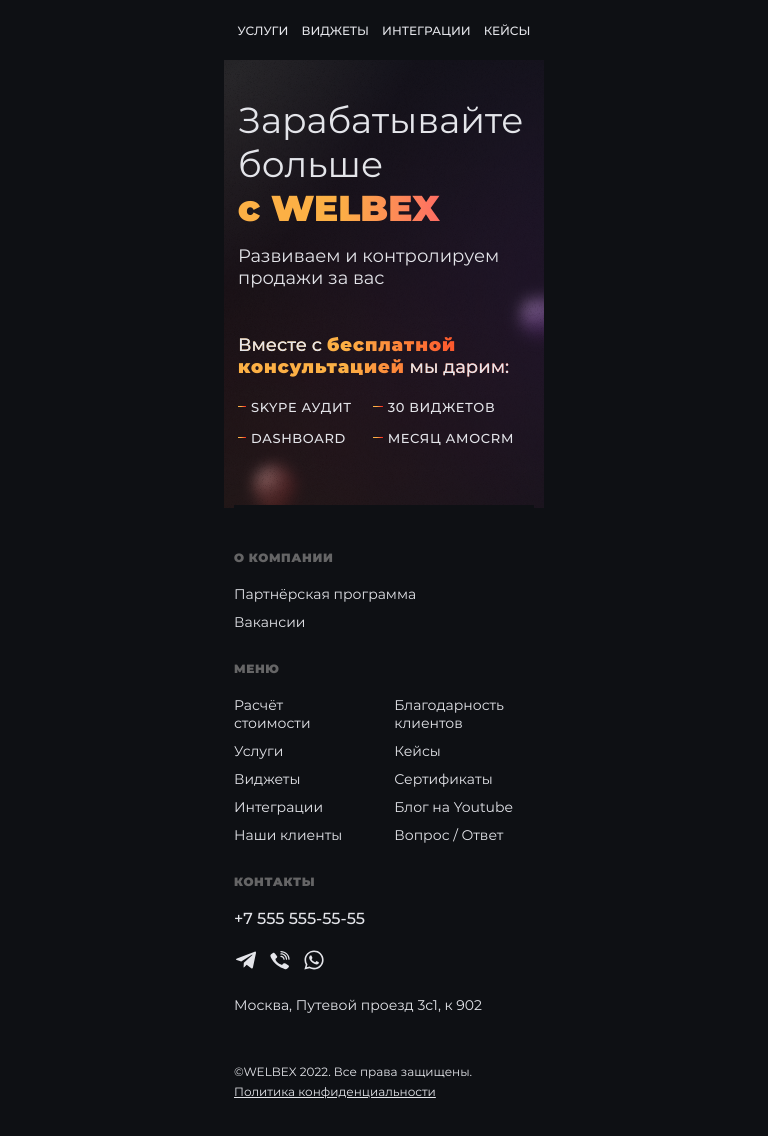
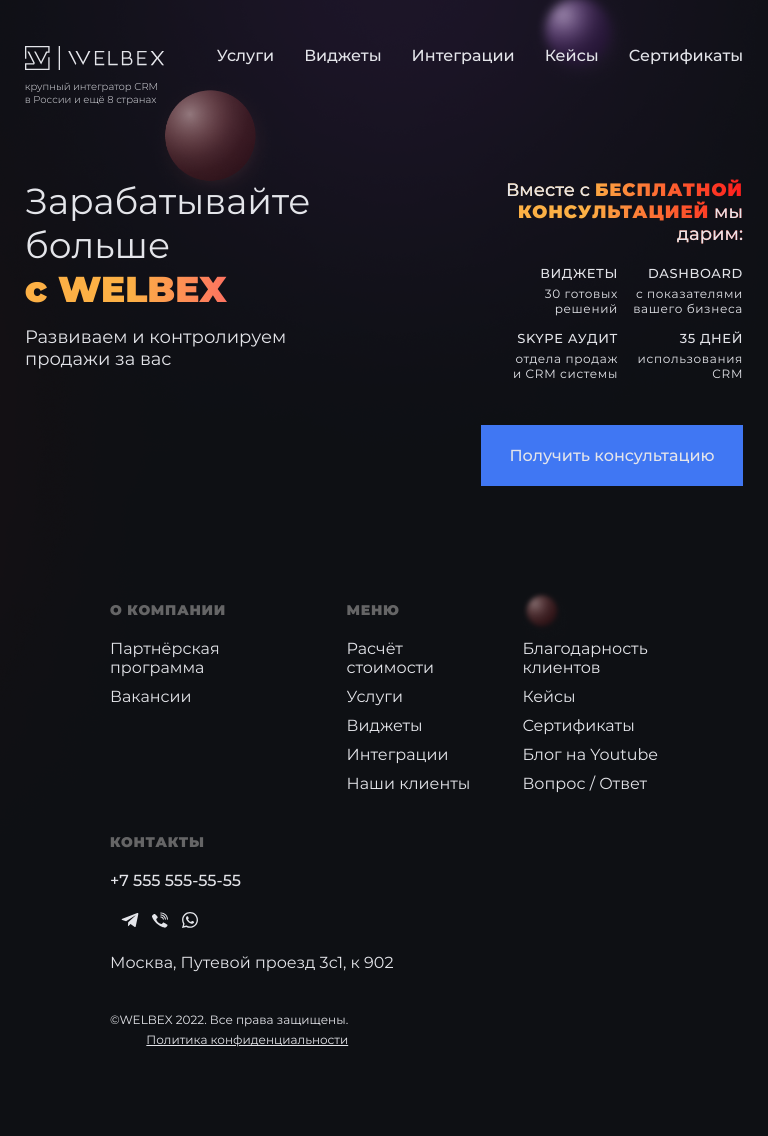
Before and after one commit to rina-dz/-, a React (Create React App) app: page / in a window 768 px wide. Shown: the top 1136 px of the page. After the commit the page ends 1067 px from the top, so only its background shows below. Built offline with nearby package versions, Linux system fonts and the light colour scheme.

Commit message:
fix: поправить вёрстку на смежных разрешениях

```diff
--- a/src/components/Background/Background.css
+++ b/src/components/Background/Background.css
@@ -11,13 +11,14 @@
     display: block;
     Width: 100%;
     Height: 100%;
+    object-fit: cover;
 }
 
 .background__mobile {
     display: none;
 }
 
-@media screen and (max-width: 1200px) {
+@media screen and (max-width: 580px) {
     .background {
         top: 60px;
     }
@@ -25,8 +26,9 @@
     .background__mobile {
         display: block;
         margin: 0 auto 0;
-        Width: 320px;
+        Width: 100%;
         Height: 448px;
+        object-fit: cover;
     }
 
     .background__desktop {
--- a/src/components/Footer/Footer.css
+++ b/src/components/Footer/Footer.css
@@ -1,7 +1,7 @@
 .footer {
     display: flex;
     margin: 0 auto 0;
-    padding: 55px 0 20px;
+    padding: 55px 25px 20px;
     max-width: 1140px;
 }
 
@@ -48,6 +48,7 @@
 }
 
 .footer__contacts-container {
+    width: fit-content;
     display: flex;
     flex-direction: column;
     padding: 0;
@@ -88,12 +89,14 @@
     line-height: normal;
     text-decoration: none;
     margin: 0;
+    text-align: right;
 }
 
 .footer__copyright {
     display: flex;
     flex-direction: column;
     align-items: end;
+    text-align: right;
     margin: 70px 0 0;
 }
 
@@ -120,13 +123,13 @@
 }
 
 
-@media screen and (max-width: 1200px) {
+@media screen and (max-width: 611px) {
     .footer {
-        padding: 45px 0 0;
+        padding: 45px auto 0;
         margin-bottom: 87px;
-        max-width: 300px;
+        align-self: center;
         flex-direction: column;
-        background-color: #0E1014;
+        width: fit-content;
     }
 
     .footer__title {
@@ -144,10 +147,16 @@
     }
 
     .footer__contacts-container {
+        width: fit-content;
         align-items: start;
         list-style-type: none;
         margin: 30px 0 0;
     }
+
+    .footer__container {
+        margin-right: 0;
+    }
+
 
     .footer__icon {
         width: 24px;
@@ -164,3 +173,35 @@
         margin-top: 50px;
     }
 }
+
+@media screen and (max-width: 1030px) and (min-width: 610px) {
+    .footer {
+        display: grid;
+        align-self: center;
+        width: fit-content;
+        grid-template-columns: repeat(2, min-content);
+        grid-template-rows: repeat(2, fit-content);
+        padding: 55px 20px 20px;
+        row-gap: 40px;
+        column-gap: 75px;
+    }
+
+    .footer__container {
+        width: fit-content;
+        margin-right: 0;
+    }
+
+    .footer__contacts-container {
+        grid-column: span 2;
+        align-items: start;
+        margin: 0;
+    }
+
+    .footer__copyright {
+        margin-top: 40px;
+    }
+
+    .footer__br {
+        display: block;
+    }
+}
--- a/src/components/Footer/Footer.js
+++ b/src/components/Footer/Footer.js
@@ -10,7 +10,7 @@ function Footer() {
             <ul className='footer__container'>
                 <h4 className='footer__title'>О компании</h4>
                 <a className='footer__link link' target="_blank" rel="noreferrer"
-                    href='https://www.google.ru/'><li>Партнёрская программа</li></a>
+                    href='https://www.google.ru/'><li>Партнёрская <br className='footer__br' />программа</li></a>
                 <a className='footer__link link' target="_blank" rel="noreferrer"
                     href='https://www.google.ru/'><li>Вакансии</li></a>
             </ul>
--- a/src/components/Header/Header.css
+++ b/src/components/Header/Header.css
@@ -70,7 +70,7 @@
     margin: 0 0 0 30px;
 }
 
-@media screen and (max-width: 1200px) {
+@media screen and (max-width: 580px) {
     .header {
         margin: 0 auto;
         padding: 20px 0;
@@ -117,3 +117,73 @@
         display: none;
     }
 }
+
+@media screen and (max-width: 1150px) and (min-width: 950px) {
+    .header {
+        max-width: min-content;
+    }
+
+    .header__navigation {
+        margin-right: 0;
+    }
+
+    .header__images {
+        visibility: hidden;
+        display: none;
+    }
+}
+
+@media screen and (max-width: 950px) and (min-width: 761px) {
+    .header {
+        max-width: min-content;
+    }
+
+    .header__navigation {
+        margin-right: 0;
+    }
+
+    .header__images {
+        visibility: hidden;
+        display: none;
+    }
+
+    .header__tel {
+        visibility: hidden;
+        display: none;
+    }
+
+    .header__link:last-child {
+        margin-right: 0;
+    }
+
+}
+
+@media screen and (max-width: 760px) and (min-width: 581px) {
+    .header {
+        max-width: min-content;
+    }
+
+    .header__navigation {
+        margin-right: 0;
+    }
+
+    .header__link:last-child {
+        margin-right: 0;
+    }
+
+    .header__tel {
+        visibility: hidden;
+        display: none;
+    }
+
+    .header__images {
+        visibility: hidden;
+        display: none;
+    }
+
+    .header__logo-container {
+        visibility: hidden;
+        display: none;
+    }
+
+}
--- a/src/components/Main/Main.css
+++ b/src/components/Main/Main.css
@@ -10,11 +10,11 @@
     display: flex;
     flex-direction: column;
     margin: 0;
-    padding: 0;
+    padding: 0 0 0 25px;
 }
 
 .main__title {
-    width: 362px;
+    width: 380px;
     color: #E4E5EA;
     font-family: Montserrat;
     font-size: 48px;
@@ -56,7 +56,7 @@
     flex-direction: column;
     align-items: end;
     margin: 0;
-    padding: 0;
+    padding: 0 25px 0 0;
 }
 
 .main__gifts-title {
@@ -152,7 +152,7 @@
     background-color: #4077F3;
 }
 
-@media screen and (max-width: 1200px) {
+@media screen and (max-width: 580px) {
     .main {
         display: flex;
         flex-direction: column;
@@ -163,6 +163,7 @@
 
     .main__title-container {
         margin-bottom: 45px;
+        padding: 0;
     }
 
     .main__title {
@@ -183,6 +184,7 @@
 
     .main__gifts-container {
         align-items: start;
+        padding: 0;
     }
 
     .main__gifts-title {
@@ -247,3 +249,60 @@
         visibility: hidden;
     }
 }
+
+@media screen and (max-width: 850px) and (min-width: 581px) {
+    .main {
+        margin: 75px auto 60px;
+    }
+
+    .main__title {
+        width: 285px;
+        font-size: 36px;
+        margin: 0;
+    }
+
+    .main__colored-title {
+        width: 285px;
+        font-size: 36px;
+        margin: 0 0 15px;
+    }
+
+    .main__text {
+        width: 285px;
+        margin: 0;
+    }
+
+    .main__gifts-title {
+        font-size: 18px;
+        margin: 0 0 20px 14px;
+        text-align: right;
+        width: 250px;
+    }
+
+    .main__gift-container {
+        grid-template-columns: repeat(2, 115px);
+        grid-template-rows: repeat(2, 55px);
+        column-gap: 10px;
+        row-gap: 10px;
+        margin: 0 0 40px 14px;
+    }
+
+    .main__flex {
+        display: flex;
+        flex-direction: column;
+        align-items: center;
+    }
+
+    .main__gift-title {
+        width: 115px;
+        margin: 0 0 5px 0;
+        font-size: 13px;
+        letter-spacing: 0.65px;
+    }
+
+    .main__gift-text {
+        width: 115px;
+        font-size: 12px;
+        letter-spacing: 0.65px;
+    }
+}
```
